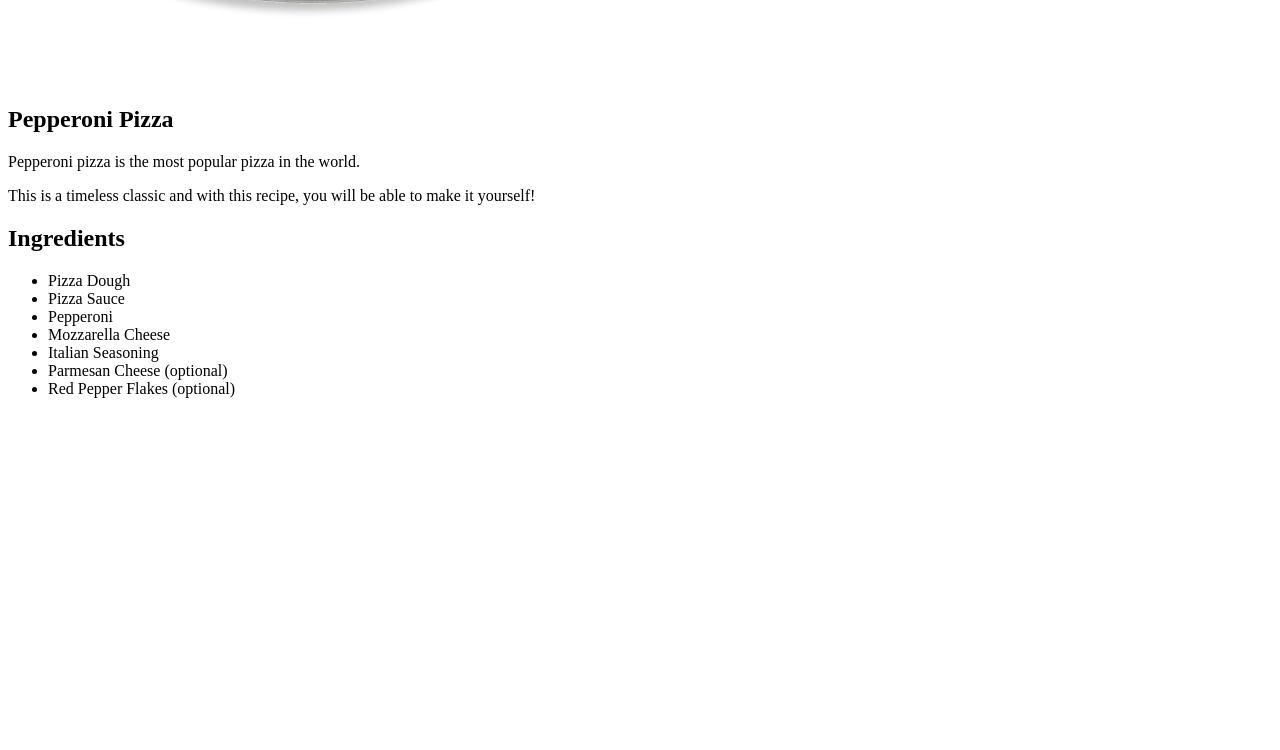
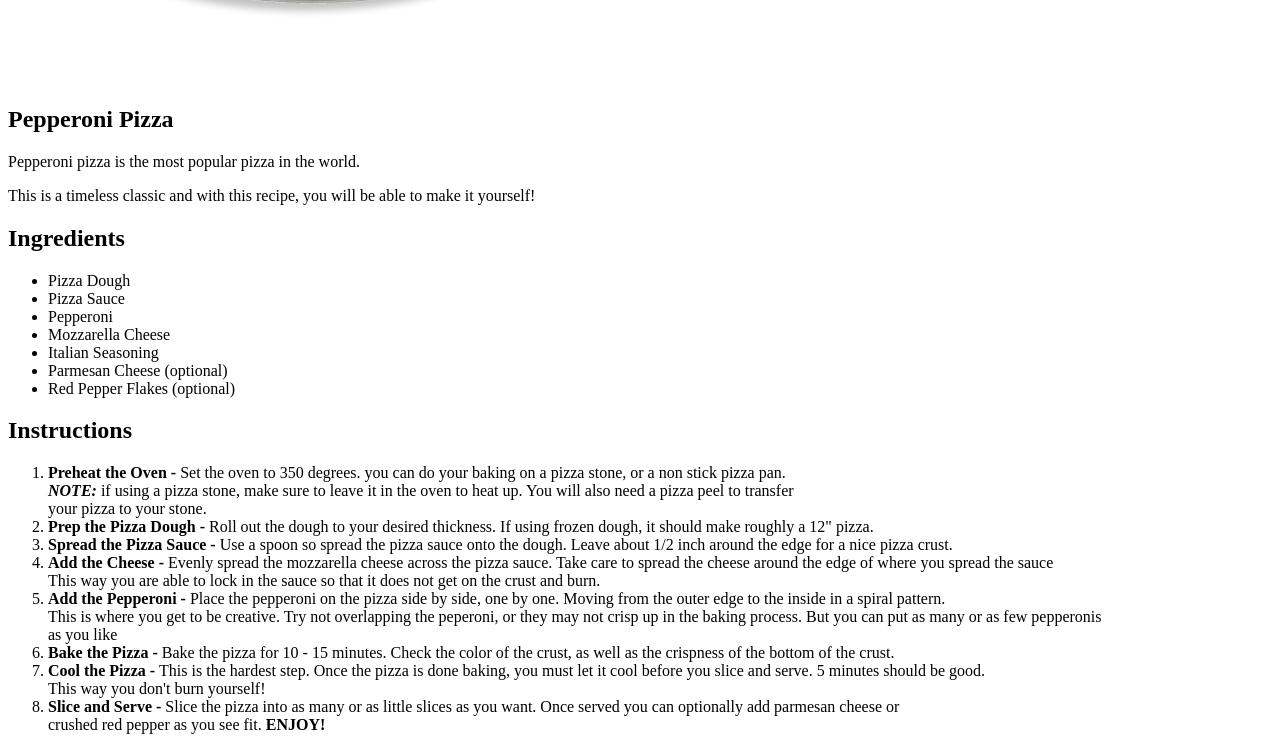
Before and after one commit to stephenhelman/odin-recipes, a plain HTML site: page recipes/pizza.html in a window 1280 px wide. Shown: the part 398-1148 px from the top of the page. Before the commit the page ends 812 px from the top, so only its background shows below. Drawn offline with Linux system fonts and the light colour scheme.

Commit message:
pizza recipe complete

```diff
--- a/recipes/pizza.html
+++ b/recipes/pizza.html
@@ -22,5 +22,23 @@
         <li>Parmesan Cheese (optional)</li>
         <li>Red Pepper Flakes (optional)</li>
     </ul>
+    <h2>Instructions</h2>
+    <ol>
+        <li><b>Preheat the Oven - </b>Set the oven to 350 degrees. you can do your baking on a pizza stone, or a non stick pizza pan. <br>
+        <em><strong>NOTE:</strong></em> if using a pizza stone, make sure to leave it in the oven to heat up. You will also need a pizza peel to transfer <br>
+        your pizza to your stone.</li>
+        <li><b>Prep the Pizza Dough - </b>Roll out the dough to your desired thickness. If using frozen dough, it should make roughly a 12" pizza.</li>
+        <li><b>Spread the Pizza Sauce - </b>Use a spoon so spread the pizza sauce onto the dough. Leave about 1/2 inch around the edge for a nice pizza crust.</li>
+        <li><b>Add the Cheese - </b>Evenly spread the mozzarella cheese across the pizza sauce. Take care to spread the cheese around the edge of where you spread the sauce<br>
+        This way you are able to lock in the sauce so that it does not get on the crust and burn.</li>
+        <li><b>Add the Pepperoni - </b>Place the pepperoni on the pizza side by side, one by one. Moving from the outer edge to the inside in a spiral pattern.<br>
+        This is where you get to be creative. Try not overlapping the peperoni, or they may not crisp up in the baking process. But you can put as many or as few pepperonis<br>
+        as you like</li>
+        <li><b>Bake the Pizza - </b>Bake the pizza for 10 - 15 minutes. Check the color of the crust, as well as the crispness of the bottom of the crust.</li>
+        <li><b>Cool the Pizza - </b>This is the hardest step. Once the pizza is done baking, you must let it cool before you slice and serve. 5 minutes should be good. <br>
+        This way you don't burn yourself!</li>
+        <li><b>Slice and Serve - </b>Slice the pizza into as many or as little slices as you want. Once served you can optionally add parmesan cheese or <br>
+        crushed red pepper as you see fit. <b>ENJOY!</b></li>
+    </ol>
 </body>
 </html>
```
